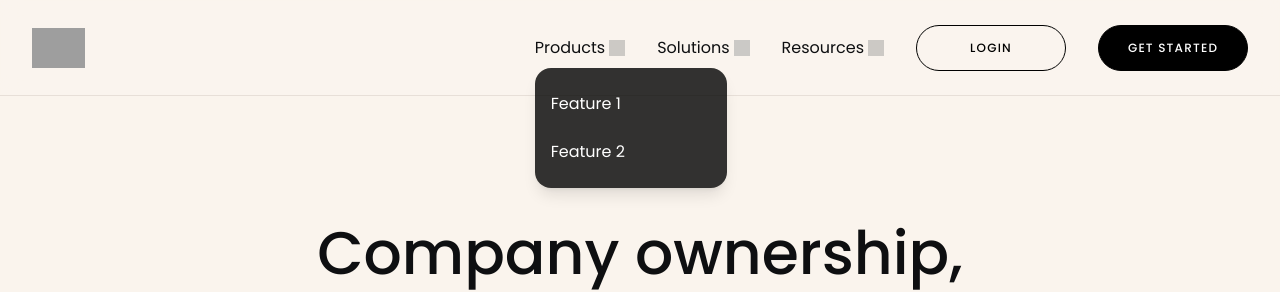
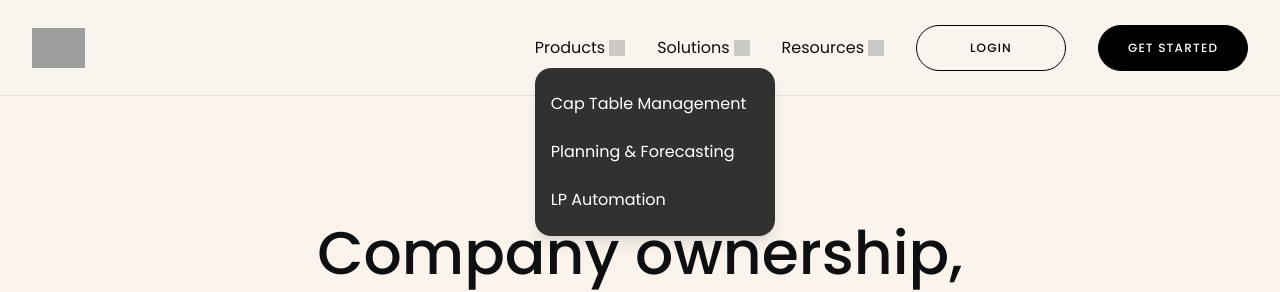
Before and after one commit to zyrephus/allmind-ai-oa, a Next.js app: page / in a window 1280 px wide. Both pictures are taken after a click on the button "Products". Shown: the top 292 px of the page. Built offline with nearby package versions, Linux system fonts and the light colour scheme; grey boxes are pictures that could not be loaded.

Commit message:
Add animations to dropdown on navbar

```diff
--- a/src/app/components/Navbar.tsx
+++ b/src/app/components/Navbar.tsx
@@ -1,6 +1,7 @@
 "use client";  // Ensure the component is client-side for using hooks
 
 import { useState } from "react";
+import { motion, AnimatePresence } from "framer-motion"; // Import Framer Motion components
 import Image from "next/image";
 import Link from "next/link";
 
@@ -9,6 +10,12 @@ export default function Navbar() {
 
   const toggleDropdown = (dropdown: string) => {
     setOpenDropdown(openDropdown === dropdown ? null : dropdown); // Toggle between opening and closing the dropdown
+  };
+
+  const dropdownVariants = {
+    hidden: { opacity: 0, y: -10, scale: 0.95 },
+    visible: { opacity: 1, y: 0, scale: 1 },
+    exit: { opacity: 0, y: -10, scale: 0.95 },
   };
 
   return (
@@ -40,18 +47,36 @@ export default function Navbar() {
               className="ml-1 w-4 h-4 opacity-50"
             />
           </button>
+          <AnimatePresence>
             {openDropdown === "products" && (
-            <div className="absolute top-full mt-2 w-48 bg-black bg-opacity-80 text-white rounded-2xl shadow-lg py-4">
+              <motion.div
+                className="absolute top-full mt-2 w-60 bg-black bg-opacity-80 text-white rounded-2xl shadow-lg py-4"
+                initial="hidden"
+                animate="visible"
+                exit="exit"
+                variants={dropdownVariants}
+                transition={{ duration: 0.2, ease: "easeInOut" }}
+              >
                 <ul className="space-y-2">
                   <li>
-                  <Link href="/products/feature1" className="block px-4 py-2 hover:bg-[#333438] rounded-lg">Feature 1</Link>
+                    <Link href="/solutions/solution1" className="block px-4 py-2 hover:bg-[#333438] rounded-lg">
+                      Cap Table Management
+                    </Link>
                   </li>
                   <li>
-                  <Link href="/products/feature2" className="block px-4 py-2 hover:bg-[#333438] rounded-lg">Feature 2</Link>
+                    <Link href="/solutions/solution2" className="block px-4 py-2 hover:bg-[#333438] rounded-lg">
+                      Planning & Forecasting
+                    </Link>
+                  </li>
+                  <li>
+                    <Link href="/solutions/solution2" className="block px-4 py-2 hover:bg-[#333438] rounded-lg">
+                      LP Automation
+                    </Link>
                   </li>
                 </ul>
-            </div>
+              </motion.div>
             )}
+          </AnimatePresence>
         </div>
 
         {/* Dropdown for Solutions */}
@@ -69,18 +94,36 @@ export default function Navbar() {
               className="ml-1 w-4 h-4 opacity-50"
             />
           </button>
+          <AnimatePresence>
             {openDropdown === "solutions" && (
-            <div className="absolute top-full mt-2 w-48 bg-black bg-opacity-80 text-white rounded-2xl shadow-lg py-4">
+              <motion.div
+                className="absolute top-full mt-2 w-48 bg-black bg-opacity-80 text-white rounded-2xl shadow-lg py-4"
+                initial="hidden"
+                animate="visible"
+                exit="exit"
+                variants={dropdownVariants}
+                transition={{ duration: 0.2, ease: "easeInOut" }}
+              >
                 <ul className="space-y-2">
                   <li>
-                  <Link href="/solutions/solution1" className="block px-4 py-2 hover:bg-[#333438] rounded-lg">Solution 1</Link>
+                    <Link href="/solutions/solution1" className="block px-4 py-2 hover:bg-[#333438] rounded-lg">
+                      For Founders
+                    </Link>
                   </li>
                   <li>
-                  <Link href="/solutions/solution2" className="block px-4 py-2 hover:bg-[#333438] rounded-lg">Solution 2</Link>
+                    <Link href="/solutions/solution2" className="block px-4 py-2 hover:bg-[#333438] rounded-lg">
+                      For Limited Partners
+                    </Link>
+                  </li>
+                  <li>
+                    <Link href="/solutions/solution2" className="block px-4 py-2 hover:bg-[#333438] rounded-lg">
+                      For Law Firms
+                    </Link>
                   </li>
                 </ul>
-            </div>
+              </motion.div>
             )}
+          </AnimatePresence>
         </div>
 
         {/* Dropdown for Resources */}
@@ -98,18 +141,37 @@ export default function Navbar() {
               className="ml-1 w-4 h-4 opacity-50"
             />
           </button>
+          <AnimatePresence>
             {openDropdown === "resources" && (
-            <div className="absolute top-full mt-2 w-48 bg-black bg-opacity-80 text-white rounded-2xl shadow-lg py-4">
+              <motion.div
+                className="absolute top-full mt-2 w-48 bg-black bg-opacity-80 text-white rounded-2xl shadow-lg py-4"
+                initial="hidden"
+                animate="visible"
+                exit="exit"
+                variants={dropdownVariants}
+                transition={{ duration: 0.2, ease: "easeInOut" }}
+              >
                 <ul className="space-y-2">
                   <li>
-                  <Link href="/resources/resource1" className="block px-4 py-2 hover:bg-[#333438] rounded-lg">Resource 1</Link>
+                    <Link href="/resources/resource1" className="block px-4 py-2 hover:bg-[#333438] rounded-lg">
+                      Migrate from Carta
+                    </Link>
                   </li>
                   <li>
-                  <Link href="/resources/resource2" className="block px-4 py-2 hover:bg-[#333438] rounded-lg">Resource 2</Link>
+                    <Link href="/resources/resource2" className="block px-4 py-2 hover:bg-[#333438] rounded-lg">
+                      409A Valuations
+                    </Link>
+                  </li>
+                  <li className="flex items-center">
+                    <Link href="/resources/resource2" className="block px-4 py-2 hover:bg-[#333438] rounded-lg">
+                      Blog
+                    </Link>
+                    <Image src="/assets/goto.svg" alt="test" width={19} height={20} className="ml-1"/>
                   </li>
                 </ul>
-            </div>
+              </motion.div>
             )}
+          </AnimatePresence>
         </div>
 
         {/* Login */}
```
Lines whose indentation alone changed are shown as unchanged.
